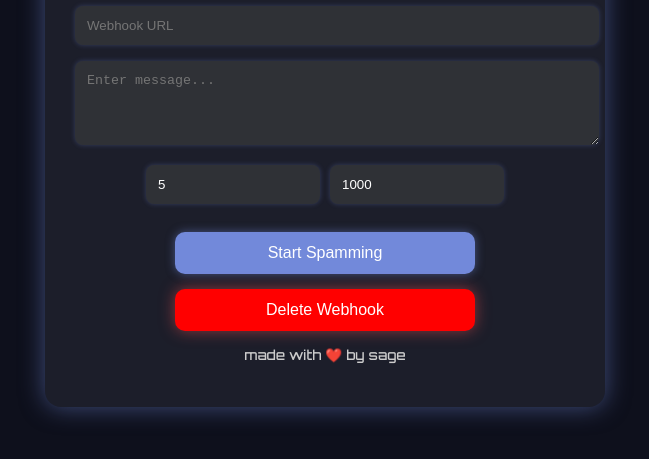
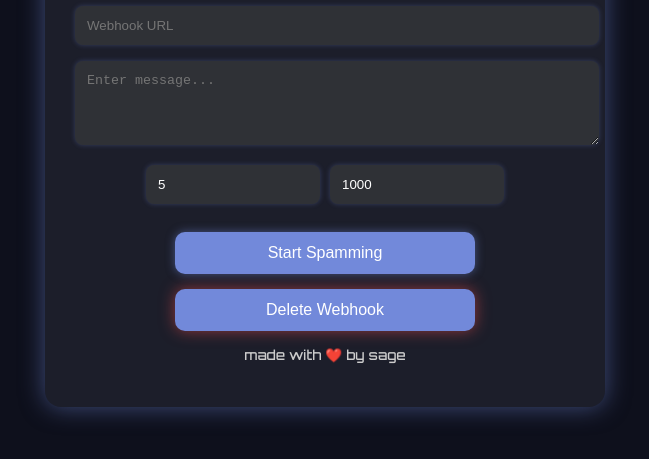
Before and after one commit to e6os/webhook, a plain HTML site: page index.html in a window 1280 px wide. Shown: the part 253-712 px from the top of the page, without its empty margins (315-964 px from the left). Drawn offline with Linux system fonts and the light colour scheme.

Commit message:
Update style.css

```diff
--- a/style.css
+++ b/style.css
@@ -83,9 +83,8 @@ button:hover {
   box-shadow: 0 0 20px rgba(114, 137, 218, 0.8);
 }
 
-/* Style for the delete button */
 .delete-btn {
-  background-color: #Ff0000;
+  background-color: #7289da;
   color: white;
   box-shadow: 0 0 15px rgba(255, 79, 79, 0.5);
   transition: 0.3s ease;
```
